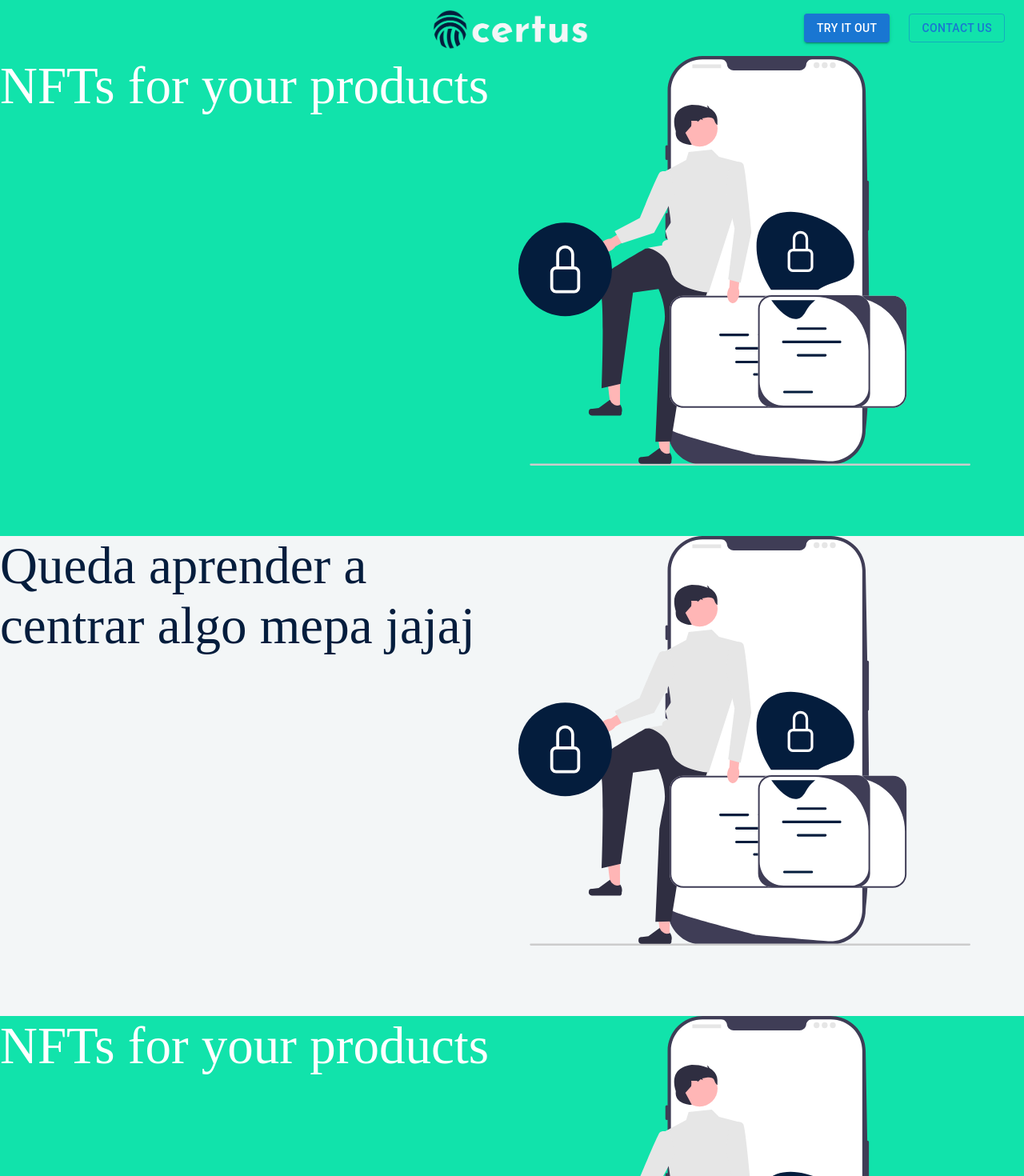
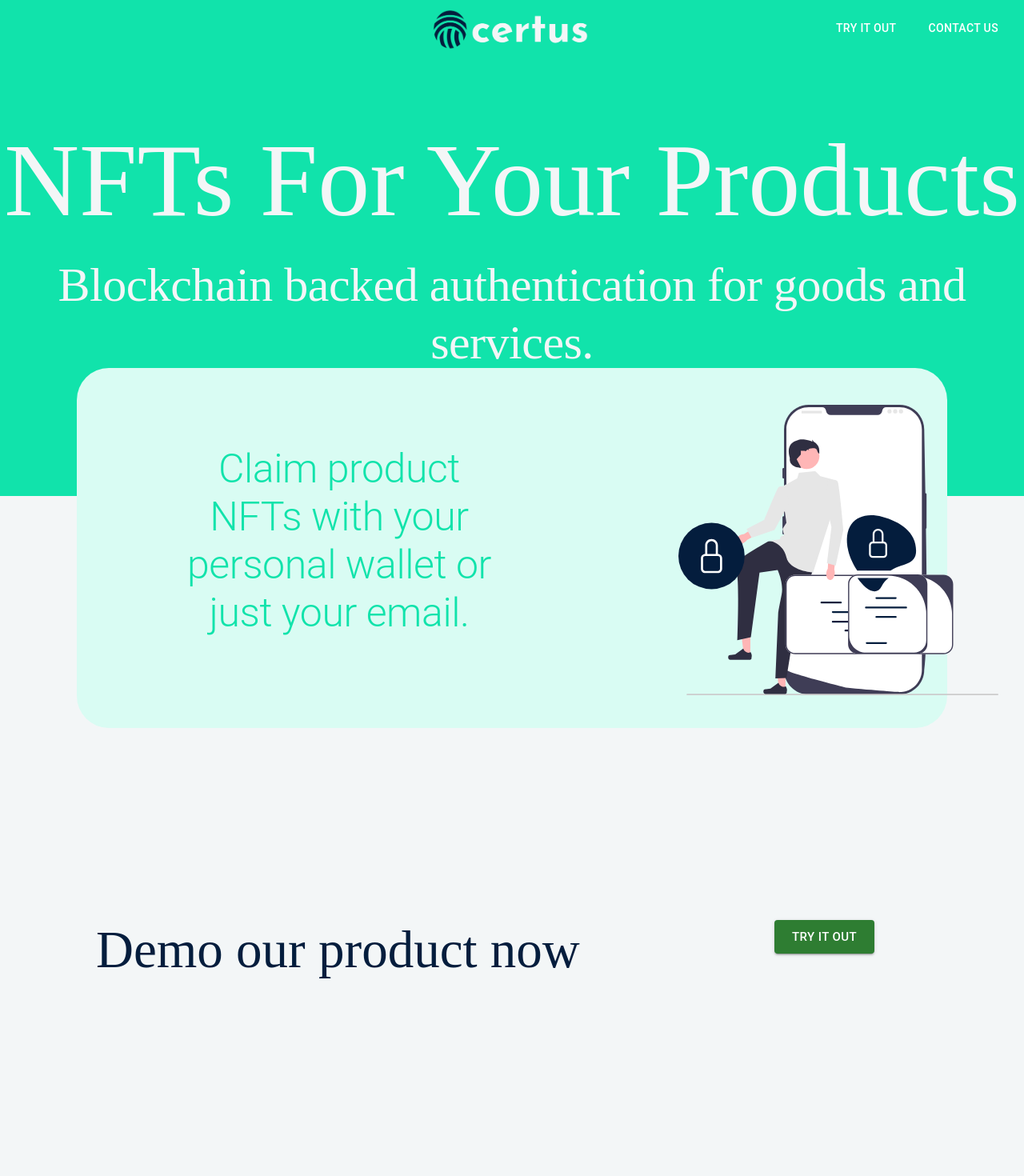
Before and after one commit to victoriarossi/certus-client, a Next.js app: page / in a window 1280 px wide. Shown: the top 1470 px of the page at 80% size. Built offline with nearby package versions, Linux system fonts and the light colour scheme.

Commit message:
Many changes

```diff
--- a/modules/AppAppBar.js
+++ b/modules/AppAppBar.js
@@ -26,11 +26,11 @@ function AppAppBar() {
                            underline="none"
                         color="inherit"
                         href="/"
-                        sx={{ fontSize: 65, fontFamily: 'Josefin Sans'}}
+                        sx={{ fontSize: 65, fontFamily: 'Josefin Sans', fontWeight: '900'  }}
                     >
                         <img src="/assets/4.png" style={{height: 80, marginTop: 30}} alt="Certus Logo"/>
                     </Link>
-                    <Box sx={{ flex: 1, display: 'flex', justifyContent: 'flex-end' }}>
+                    <Box sx={{ flex: 1, display: 'flex', justifyContent: 'flex-end'}}>
                         <Link
                             color="inherit"
                             variant="h6"
@@ -38,7 +38,7 @@ function AppAppBar() {
                             href="https://certus.vercel.app/"
                             sx={rightLink}
                         >
-                            <Button variant="contained">Try it out</Button>
+                            <Button variant="text" sx={{color: 'white'}} >Try it out</Button>
                         </Link>
                         <Link
                             variant="h6"
@@ -46,7 +46,7 @@ function AppAppBar() {
                             href="/premium-themes/onepirate/sign-up/"
                             sx={{ ...rightLink, color: 'secondary.main' }}
                         >
-                            <Button variant="outlined" sx={{outlineColor: 'white'}}>Contact Us</Button>
+                            <Button variant="text" sx={{color: 'white'}} color="success">Contact Us</Button>
                         </Link>
                     </Box>
                 </Toolbar>
--- a/modules/Presentacion2.js
+++ b/modules/Presentacion2.js
@@ -2,6 +2,7 @@ import Box from '@mui/material/Box'
 import * as mui from '@mui/material'
 import {Grid} from "@mui/material";
 import {Item} from "@mui/material";
+import Button from "@mui/material/Button";
 
 const BoxStyle = {
     height: 600,
@@ -17,11 +18,11 @@ function Presentation2(){
                  component="section"
             >
                 <Grid container spacing={2}>
-                    <Grid item xs={6} sx={{color: '#041d3d', fontFamily: 'Josefin Sans', fontSize: 65}}>
-                        {'Queda aprender a centrar algo mepa jajaj'}
+                    <Grid item xs={6} sx={{color: '#041d3d', fontFamily: 'Josefin Sans', fontSize: 65, marginLeft: 15, marginTop: 30}}>
+                        {'Demo our product now'}
                     </Grid>
-                    <Grid item xs={6}>
-                        <img src="/assets/undraw_mobile_encryption_re_yw3o.svg" />
+                    <Grid item xs={3} sx={{marginLeft: 25, marginTop: 30}}>
+                        <Button size="large" variant={"contained"} color={"success"}>Try It Out</Button>
                     </Grid>
                 </Grid>
             </Box>
--- a/modules/Presentation.js
+++ b/modules/Presentation.js
@@ -1,10 +1,18 @@
 import Box from '@mui/material/Box'
 import * as mui from '@mui/material'
-import {Grid} from "@mui/material";
+import {Grid, Typography} from "@mui/material";
 import {Item} from "@mui/material";
 
+const BoxStyle2 = {
+    height: 300,
+    backgroundColor: '#11e3ab',
+    color: '#11e3ab',
+    display: 'flex', overflow: 'hidden',
+    marginBottom: 10,
+};
+
 const BoxStyle = {
-    height: 600,
+    height: 250,
     backgroundColor: '#11e3ab',
     color: '#11e3ab',
     display: 'flex', overflow: 'hidden',
@@ -16,15 +24,24 @@ function Presentation(){
             <Box sx={BoxStyle}
                  component="section"
             >
-                <Grid container spacing={2}>
-                    <Grid item xs={6} sx={{color: 'white', fontFamily: 'Josefin Sans', fontSize: 65}}>
-                        {'NFTs for your products'}
-                    </Grid>
-                    <Grid item xs={6}>
-                        <img src="/assets/undraw_mobile_encryption_re_yw3o.svg" />
-                    </Grid>
-                </Grid>
+
+                    <Typography variant="h3"  sx={{color:'#f3f6f7', fontFamily: 'Josefin Sans', marginTop:10, marginLeft: 'auto', marginRight: 'auto', fontSize: 130}}
+                        align="center" marked="center"
+                    >
+                        NFTs For Your Products
+                    </Typography>
             </Box>
+
+            <Box sx={BoxStyle2}
+                 component="section"
+            >
+                <Typography variant="h2"  sx={{color:'#f3f6f7', fontFamily: 'Josefin Sans', marginTop: 0, marginLeft: 'auto', marginRight: 'auto', fontSize: 60}}
+                            align="center" marked="center"
+                >
+                    Blockchain backed authentication for goods and services.
+                </Typography>
+            </Box>
+
         </>
     );
 }
--- a/pages/index.js
+++ b/pages/index.js
@@ -2,10 +2,14 @@ import * as React from 'react';
 import Head from 'next/head'
 import Image from 'next/image'
 import styles from '../styles/Home.module.css'
-import {AppBar} from "@mui/material";
+import {AppBar, Grid, Typography} from "@mui/material";
 import AppAppBar from "../modules/AppAppBar";
 import Presentation from "../modules/Presentation";
 import Presentation2 from "../modules/Presentacion2";
+import Box from "@mui/material/Box";
+//import Button from "@mui/material/Button";
+import Link from "@mui/material/Link";
+import Button from "@mui/material/Button";
 
 
 
@@ -14,12 +18,48 @@ export default function Home() {
       <>
         <Head><title>Certus</title></Head>
             <AppAppBar class={AppAppBar}></AppAppBar>
+<div style={{backgroundColor: '#f3f6f7'}} >
             <Presentation></Presentation>
+            <Box
+              sx={{
+                  marginTop: -30,
+                  marginLeft: 'auto',
+                  marginRight: 'auto',
+                  width: '85%',
+                  height: 450,
+                  borderRadius: 10,
+                  backgroundColor: '#D9FCF3',
+              }}
+            >
+
+                    <Grid container spacing={2}>
+                        <Grid item xs={6} sx={{color: 'white', fontFamily: 'Josefin Sans', fontSize: 65}}>
+                            <Typography variant="h2"  sx={{color:'#11e3ab', fontFamily: 'Roboto', marginTop: 10, marginLeft: 15, fontSize: 50, alignItems: 'left'}}
+                                        align="center" marked="center"
+                            >
+                                Claim product NFTs with your personal wallet or just your email.
+                            </Typography>
+
+
+                        </Grid>
+                        <Grid item xs={6}>
+                            <div sx={{    display: 'flex',
+                                alignItems: 'center',
+                                justifyContent: 'center',
+                                height: '100%',}}>
+                                <img alt="graphic" src="/assets/undraw_mobile_encryption_re_yw3o.svg" style={{
+                                    width: 400,
+                                    marginTop: 30,
+                                    marginLeft: 200,
+                                }} />
+                            </div>
+                        </Grid>
+                    </Grid>
+
+            </Box>
           <Presentation2></Presentation2>
-          <Presentation></Presentation>
-          <Presentation2></Presentation2>
-          <Presentation></Presentation>
 
+</div>
       </>
   )
 }
```
